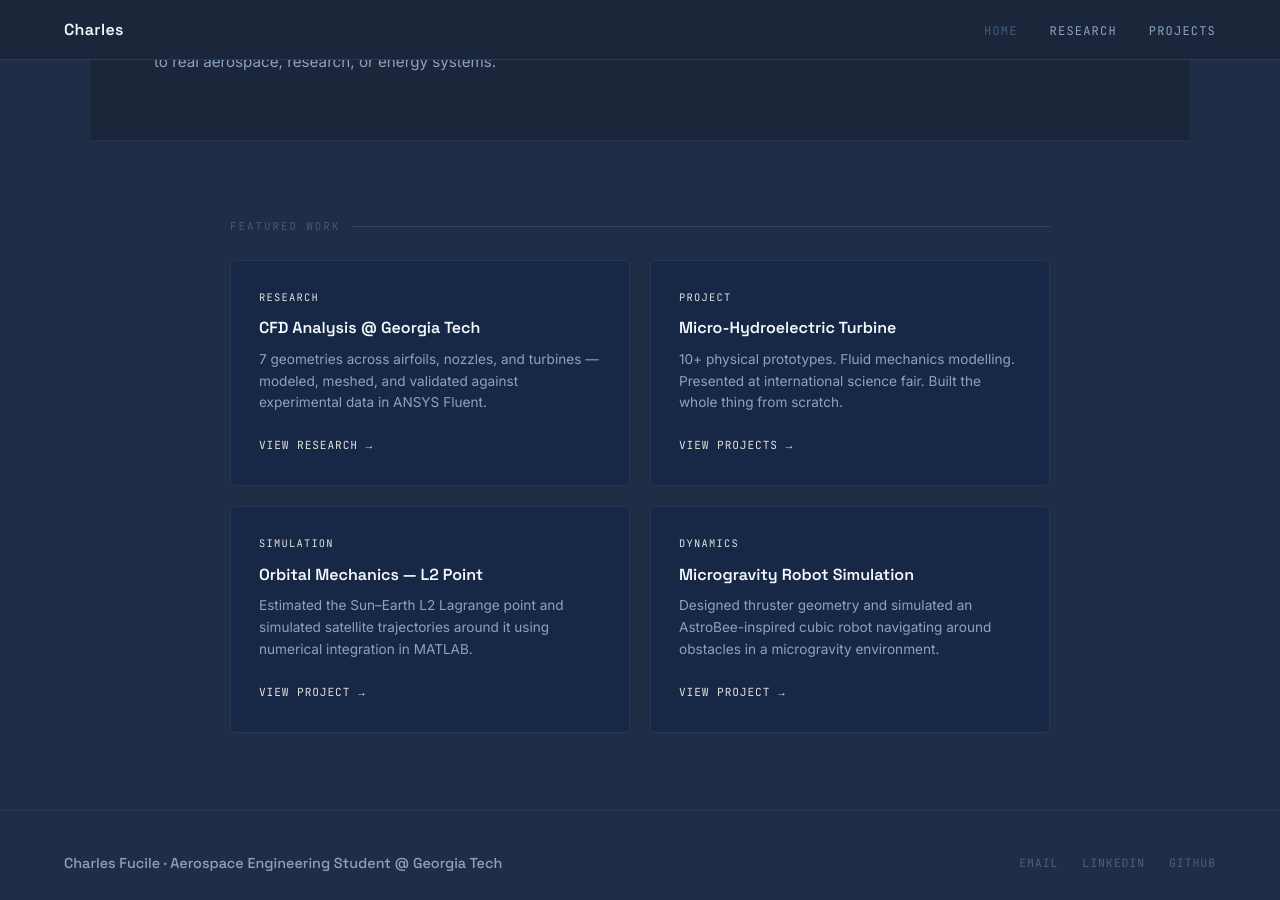
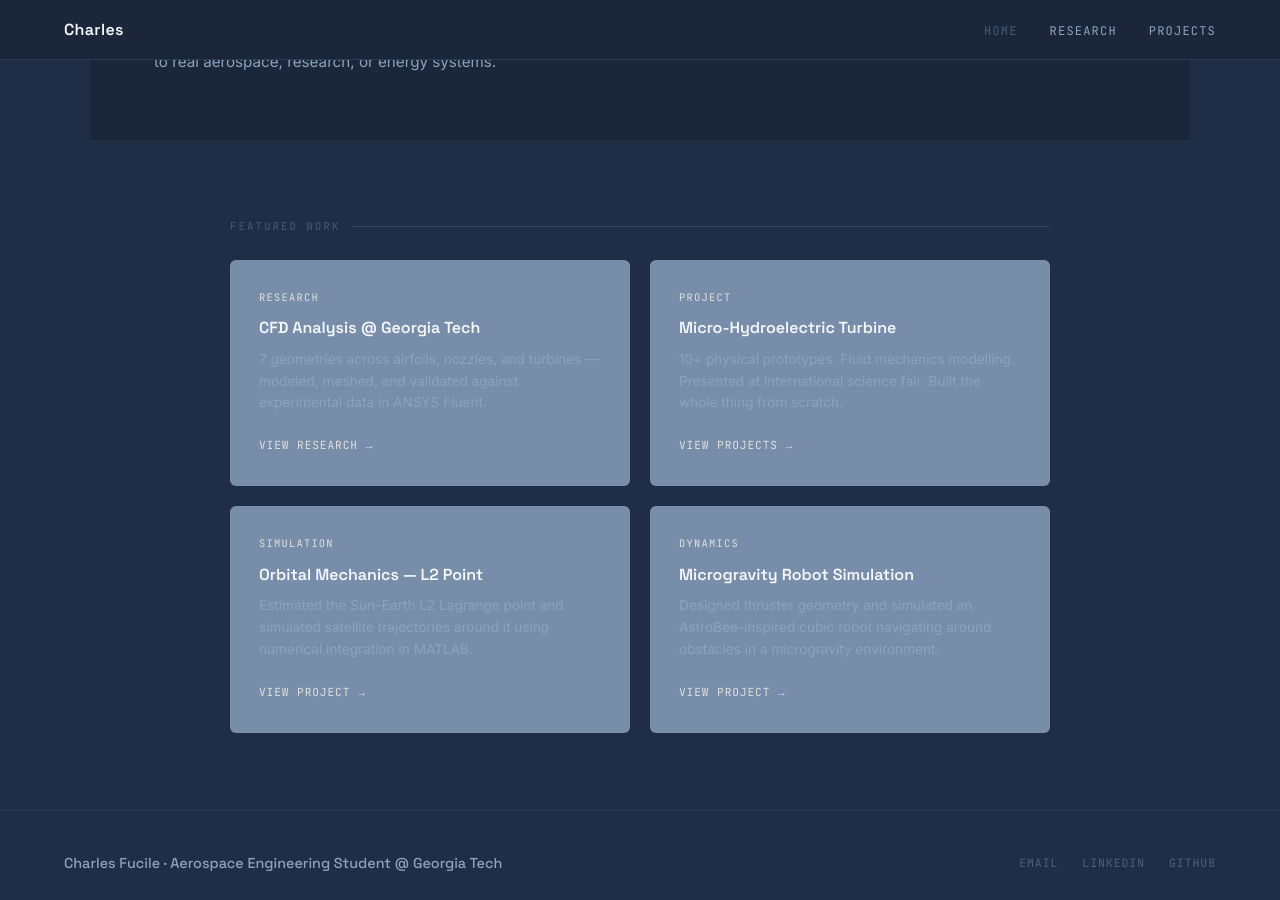
Before and after one commit to cfucile3/Portfolio, a Jekyll site: the page built from index.html, in a window 1280 px wide and 900 px high, scrolled down 1266 px. Built offline with Jekyll 4.4.1, drawn with Linux system fonts in a browser that asks for light colours.

Commit message:
Update index.html

```diff
--- a/index.html
+++ b/index.html
@@ -90,7 +90,7 @@ title: Home
     color: #8BA3C0;
   }
 
-  .btn-primary:hover {
+  .btn-outline:hover {
     background: #E0E1DD;
     text-decoration: none;
     transform: translateY(-1px);
@@ -215,7 +215,7 @@ title: Home
   }
 
   .feat-card {
-    background: #172847;
+    background: #778DA9;
     border: 1px solid rgba(139,163,192,0.12);
     border-radius: 6px;
     padding: 1.75rem;
```
